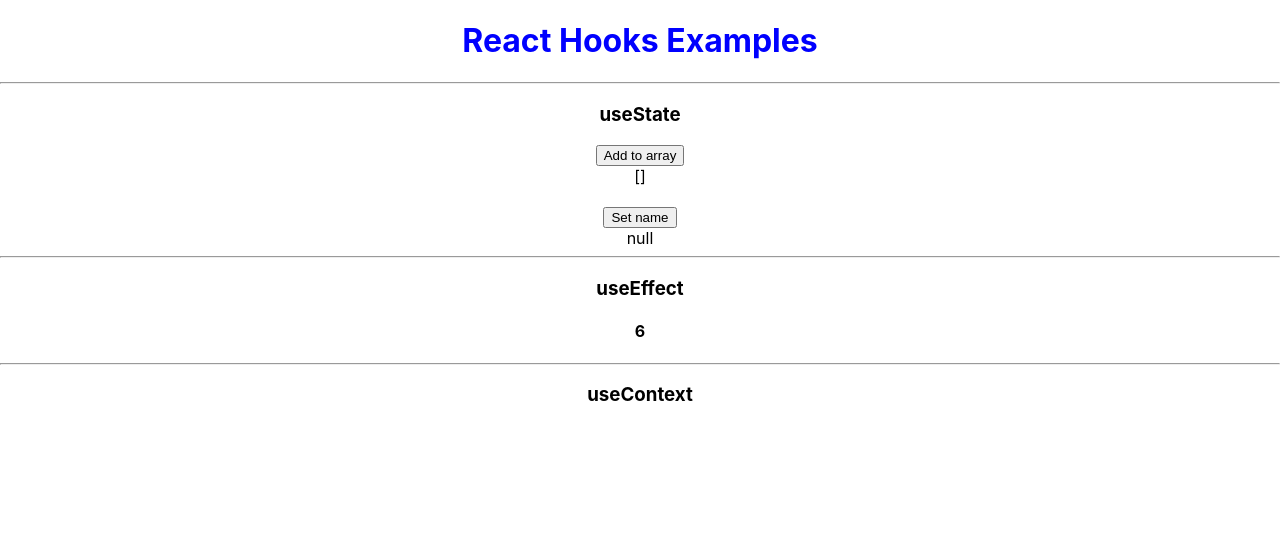
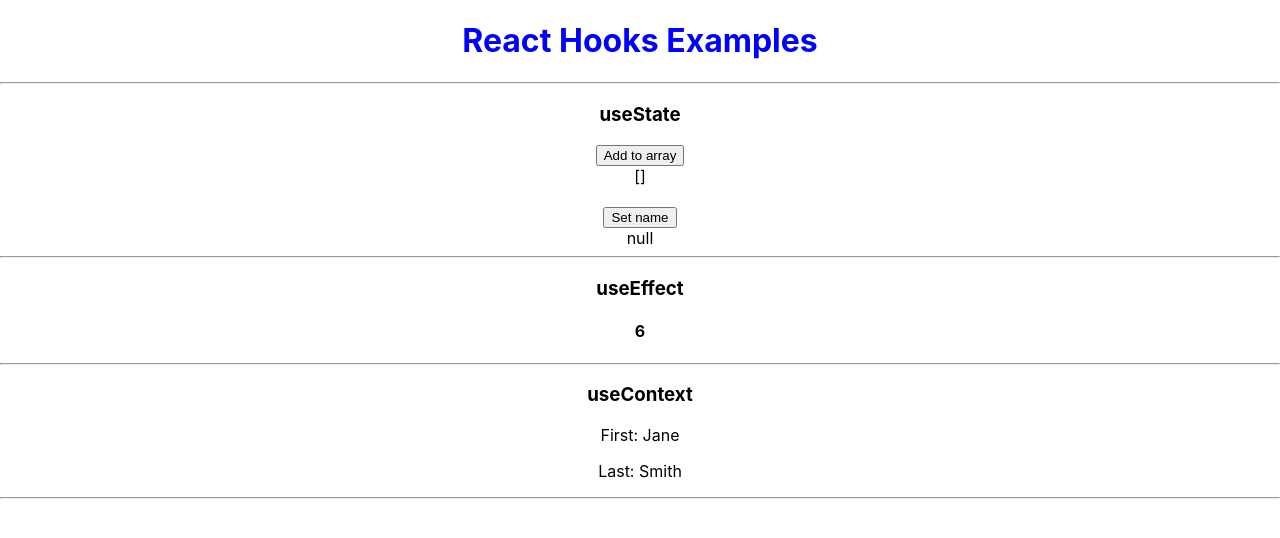
Before and after one commit to Sreejan-22/react-hooks-typescript, a React (Create React App) app: page / in a window 1280 px wide. Shown: the top 538 px of the page. Built offline with nearby package versions, Linux system fonts and the light colour scheme.

Commit message:
feat: add UseContext component

```diff
--- a/src/App.tsx
+++ b/src/App.tsx
@@ -1,6 +1,7 @@
 import Header from "./Header";
 import UseState from "./components/UseState";
 import UseEffect from "./components/UseEffect";
+import UseContextComponent from "./components/UseContext";
 import "./App.css";
 
 function App() {
@@ -15,6 +16,8 @@ function App() {
       <UseEffect />
       <hr />
       <h3>useContext</h3>
+      <UseContextComponent />
+      <hr />
     </div>
   );
 }
--- a/src/components/UseContext.tsx
+++ b/src/components/UseContext.tsx
@@ -1,8 +1,28 @@
 import { useState, useContext } from "react";
-import UserContext from "../store";
+import UserContext, { UserState } from "../store";
 
-const UserContextComponent = () => {
-  const name = useContext(UserContext);
-  const [user, setUser] = useState(name);
-  return <UserContext.Provider value={user}></UserContext.Provider>;
+const Consumer = () => {
+  const user = useContext(UserContext);
+
+  return (
+    <div>
+      <p>First: {user.first}</p>
+      <p>Last: {user.last}</p>
+    </div>
+  );
 };
+
+const UseContextComponent = () => {
+  const [user, setUser] = useState<UserState>({
+    first: "Jane",
+    last: "Smith",
+  });
+
+  return (
+    <UserContext.Provider value={user}>
+      <Consumer />
+    </UserContext.Provider>
+  );
+};
+
+export default UseContextComponent;
--- a/src/store.ts
+++ b/src/store.ts
@@ -5,6 +5,8 @@ const initialState = {
   last: "Doe",
 };
 
+export type UserState = typeof initialState;
+
 const context = createContext<typeof initialState>(initialState);
 
 export default context;
```
